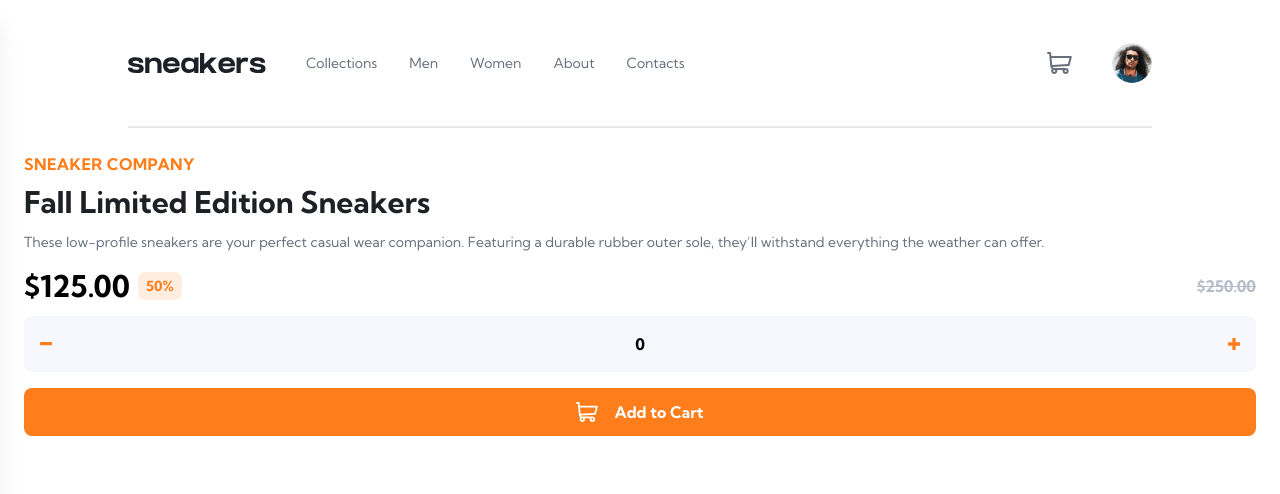
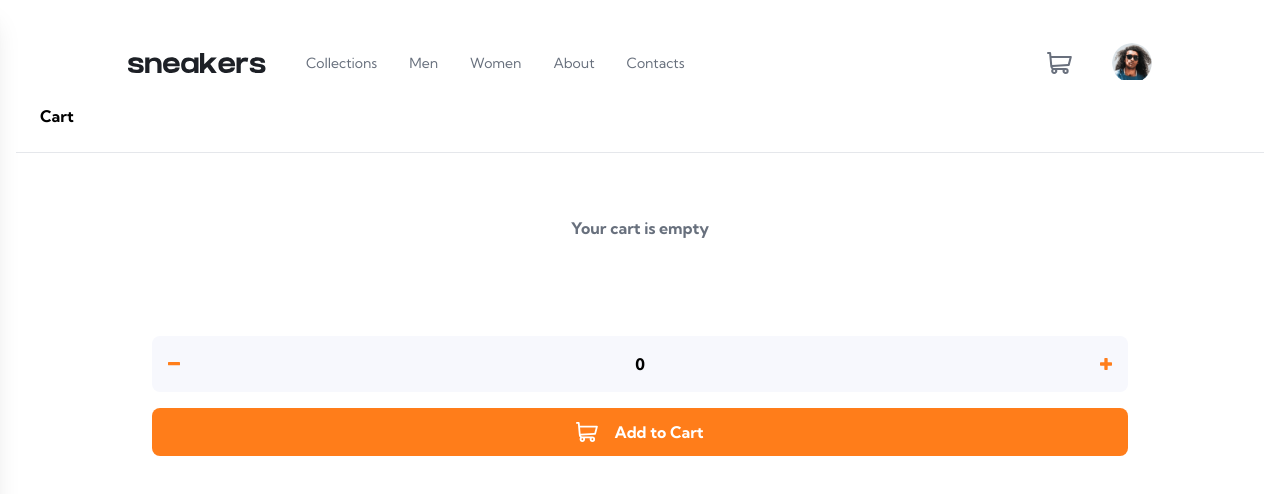
Before and after one commit to ramz04/Ecommerce-product-page, a React (Vite) app: page / in a window 1280 px wide. Both pictures are taken after a click on the picture 1059 px from the left and 63 px from the top of the page. Shown: the top 494 px of the page. Built offline with nearby package versions, Linux system fonts and the light colour scheme.

Commit message:
Added Cart Menu

```diff
--- a/src/App.jsx
+++ b/src/App.jsx
@@ -5,7 +5,7 @@
 function App() {
 
   return (
-    <div className="App">
+    <div className="App relative font-kumbh">
         <Navbar />
         <Main />
     </div>
--- a/src/components/Main.jsx
+++ b/src/components/Main.jsx
@@ -50,7 +50,7 @@
 }
 
   return (
-    <div className='home--page'>
+    <div className='home--page md:px-[8rem]'>
       <div className='image--carousel-mobile md:hidden max-w-[100%] w-full m-auto relative h-[300px]'>
         <div style={{backgroundImage: `url(${data[currentIndex].url})`}} className="w-full h-full bg-center bg-cover bg-no-repeat duration-500">
           <div onClick={prevSlide} className='absolute top-[50%] -translate-x-0 translate-y-[-50%] left-5 rounded-full px-3 py-1 bg-white cursor-pointer'>
@@ -79,7 +79,7 @@
         <button type='button' onClick={add}><img src={icon_plus} alt="" /></button>
       </div>
       <div type='button' className='w-full flex items-center justify-center mt-4 py-3 rounded-lg bg-Orange gap-4 hover:bg-Paleorange transition-shadow ease-in-out'>
-      <svg width="22" height="20" xmlns="http://www.w3.org/2000/svg"><path d="M20.925 3.641H3.863L3.61.816A.896.896 0 0 0 2.717 0H.897a.896.896 0 1 0 0 1.792h1l1.031 11.483c.073.828.52 1.726 1.291 2.336C2.83 17.385 4.099 20 6.359 20c1.875 0 3.197-1.87 2.554-3.642h4.905c-.642 1.77.677 3.642 2.555 3.642a2.72 2.72 0 0 0 2.717-2.717 2.72 2.72 0 0 0-2.717-2.717H6.365c-.681 0-1.274-.41-1.53-1.009l14.321-.842a.896.896 0 0 0 .817-.677l1.821-7.283a.897.897 0 0 0-.87-1.114ZM6.358 18.208a.926.926 0 0 1 0-1.85.926.926 0 0 1 0 1.85Zm10.015 0a.926.926 0 0 1 0-1.85.926.926 0 0 1 0 1.85Zm2.021-7.243-13.8.81-.57-6.341h15.753l-1.383 5.53Z" fill="#ffffff" fill-rule="nonzero"/></svg>
+      <svg width="22" height="20" xmlns="http://www.w3.org/2000/svg"><path d="M20.925 3.641H3.863L3.61.816A.896.896 0 0 0 2.717 0H.897a.896.896 0 1 0 0 1.792h1l1.031 11.483c.073.828.52 1.726 1.291 2.336C2.83 17.385 4.099 20 6.359 20c1.875 0 3.197-1.87 2.554-3.642h4.905c-.642 1.77.677 3.642 2.555 3.642a2.72 2.72 0 0 0 2.717-2.717 2.72 2.72 0 0 0-2.717-2.717H6.365c-.681 0-1.274-.41-1.53-1.009l14.321-.842a.896.896 0 0 0 .817-.677l1.821-7.283a.897.897 0 0 0-.87-1.114ZM6.358 18.208a.926.926 0 0 1 0-1.85.926.926 0 0 1 0 1.85Zm10.015 0a.926.926 0 0 1 0-1.85.926.926 0 0 1 0 1.85Zm2.021-7.243-13.8.81-.57-6.341h15.753l-1.383 5.53Z" fill="#ffffff" fillRule="nonzero"/></svg>
         <p className='text-white font-bold'>Add to Cart</p>
       </div>
       </div>
--- a/src/components/Navbar.jsx
+++ b/src/components/Navbar.jsx
@@ -8,7 +8,11 @@
 function Navbar() {
 
     const [open, setOpen] = useState(false)
-    const [cartDrawer, setCartDrawer] = useState(false)
+    const [cartDrawer, setCartDrawer] = useState(true)
+
+    function cartOpen(){
+        setCartDrawer(prevCartDrawer => !prevCartDrawer)
+    }
 
   return (
     <div className='md:px-[8rem]'>
@@ -31,8 +35,17 @@
                 </div>
             </div>
             <div className='flex gap-4 md:gap-10 items-center'>
-                <div>
-                    <img src={cart} className='md:w-[25px]' />
+                <div onClick={cartOpen} type='button'>
+                    <img src={cart} className='md:w-[25px] cursor-pointer' />
+                    <div aria-checked={cartDrawer} className='aria-checked:invisible absolute   inset-x-4 top-20 rounded-lg z-20 h-[250px] bg-white'>
+                        <div className='p-6'>
+                            <h3 className='font-bold font-kumbh'>Cart</h3>
+                        </div>
+                        <hr />
+                        <div className='flex justify-center text-Darkgrayishblue font-bold items-center h-[60%]'>
+                            Your cart is empty
+                        </div>
+                    </div>
                 </div>
                 <img src={avatar} className='w-[30px] cursor-pointer md:w-[40px] hover:ring-2 rounded-full hover:ring-Orange' />
             </div>
```
